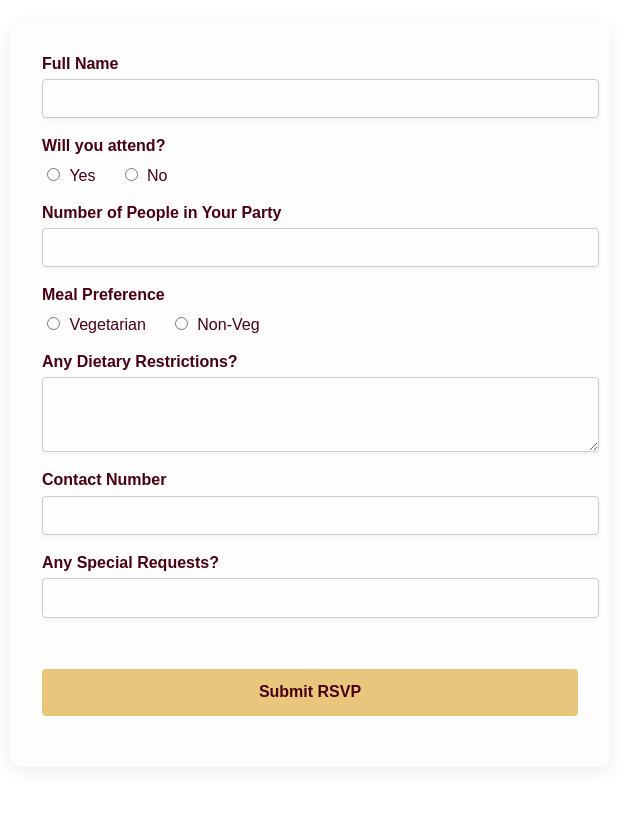
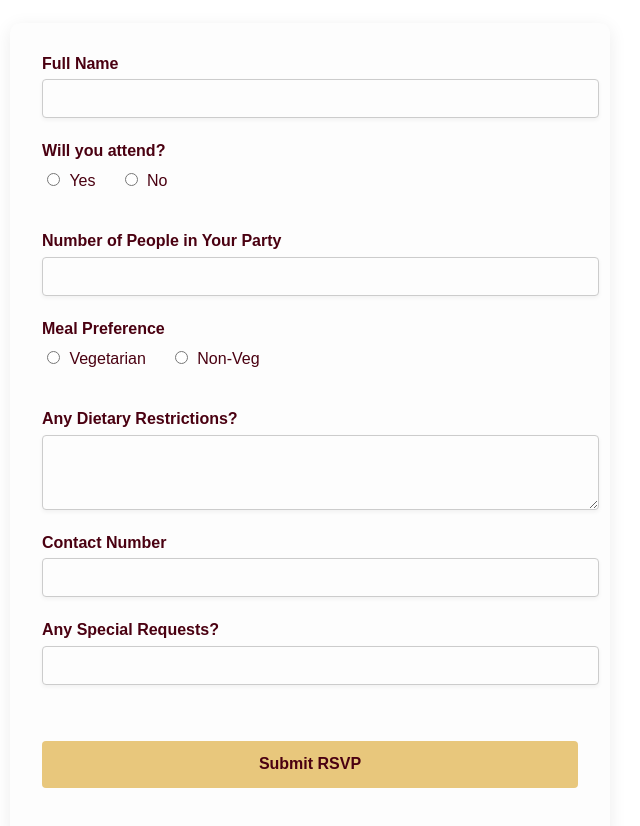
Before and after one commit to npai96/rach-wedding-rsvp, a plain HTML site: page index.html in a window 1280 px wide. Shown: the part 840-1666 px from the top of the page, without its empty margins (330-970 px from the left). Before the commit the page ends 1639 px from the top, so only its background shows below. Drawn offline with Linux system fonts and the light colour scheme.

Commit message:
Restore form-group spacing

```diff
--- a/style.css
+++ b/style.css
@@ -26,6 +26,10 @@ form {
   padding: 2rem;
   border-radius: 10px;
   box-shadow: 0 4px 18px rgba(0, 0, 0, 0.08);
+}
+
+.form-group {
+  margin-bottom: 1.5rem;
 }
 
 form input,
```
